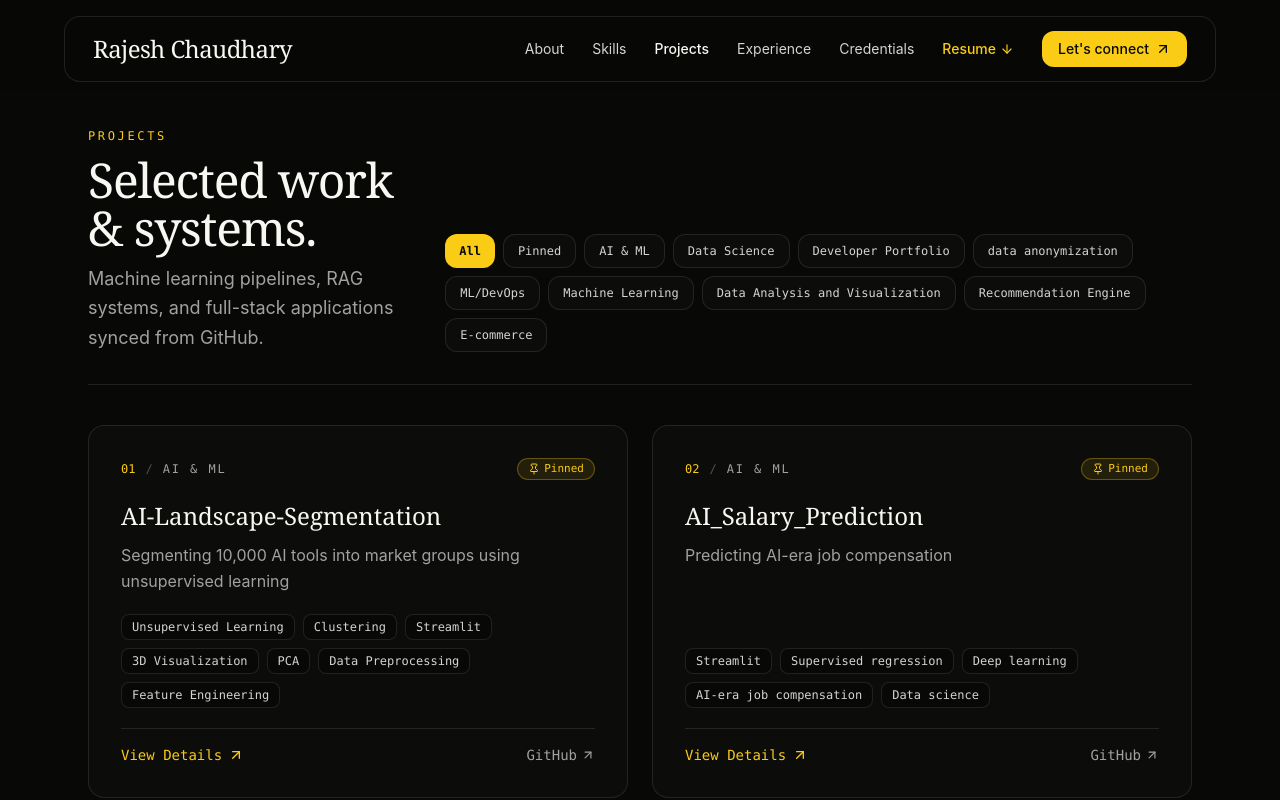
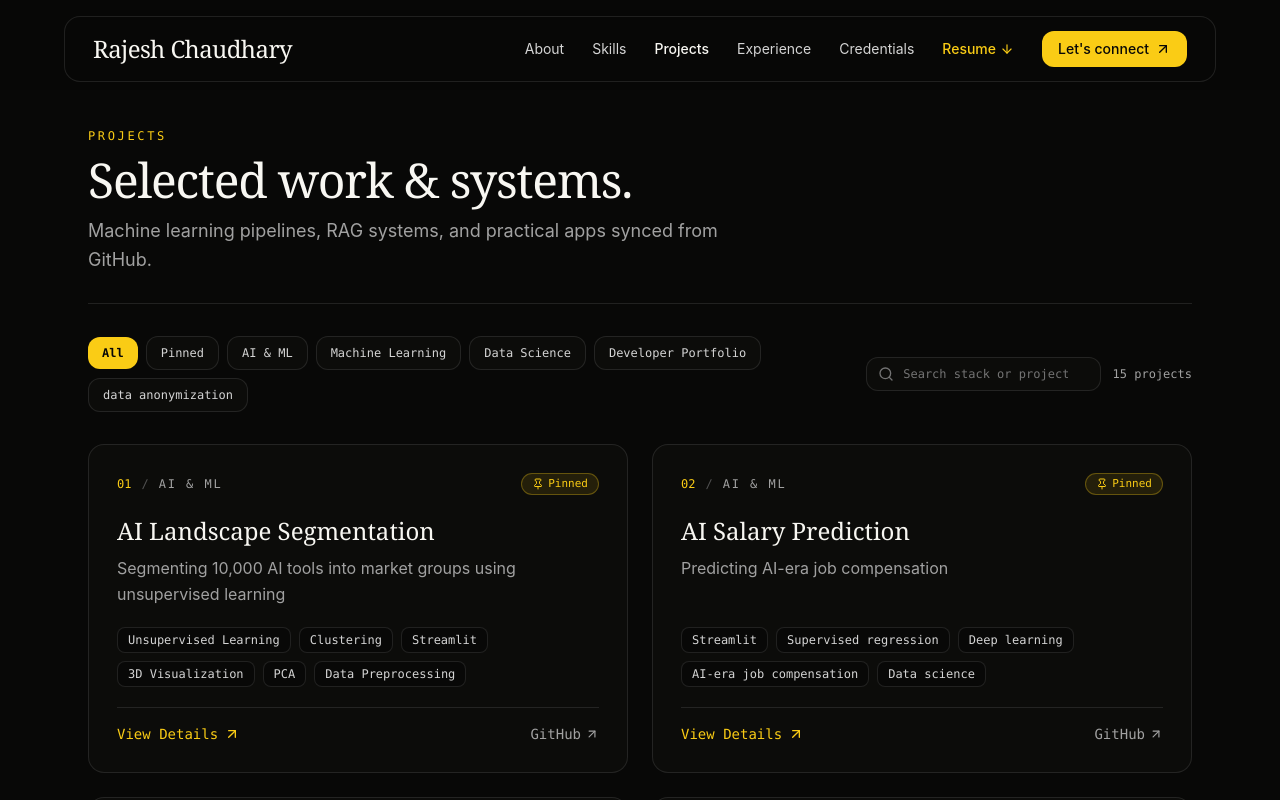
Before and after one commit to rajeshchauhdary/Portfolio, a React (Vite) app: page /projects in a window 1280 px wide. Shown: the top 800 px of the page. Built offline with nearby package versions, Linux system fonts and the light colour scheme.

Commit message:
style: improve Projects header, clean filters, search, and card typography

```diff
--- a/src/pages/Projects.jsx
+++ b/src/pages/Projects.jsx
@@ -1,28 +1,57 @@
 import React, { useMemo, useState } from 'react';
 import { Link } from 'react-router-dom';
 import { projectsData } from '../data/projectsData';
-import { ArrowUpRight, Pin } from 'lucide-react';
+import { ArrowUpRight, Pin, Search, X } from 'lucide-react';
+
+function formatTitle(name = '') {
+  return name.replace(/[-_]+/g, ' ').trim();
+}
 
 export default function Projects() {
   const [selectedFilter, setSelectedFilter] = useState('All');
+  const [query, setQuery] = useState('');
 
-  const filters = useMemo(() => {
-    const categories = Array.from(
-      new Set(projectsData.map((p) => p.category).filter(Boolean))
-    );
-    return ['All', 'Pinned', ...categories];
+  const topCategories = useMemo(() => {
+    const counts = new Map();
+    for (const p of projectsData) {
+      if (!p.category) continue;
+      counts.set(p.category, (counts.get(p.category) || 0) + 1);
+    }
+    return [...counts.entries()]
+      .sort((a, b) => b[1] - a[1])
+      .slice(0, 5)
+      .map(([cat]) => cat);
   }, []);
 
+  const filters = ['All', 'Pinned', ...topCategories];
+
   const filteredProjects = useMemo(() => {
-    if (selectedFilter === 'All') return projectsData;
-    if (selectedFilter === 'Pinned') return projectsData.filter((p) => p.pinned);
-    return projectsData.filter((p) => p.category === selectedFilter);
-  }, [selectedFilter]);
+    const q = query.trim().toLowerCase();
+    return projectsData.filter((p) => {
+      const matchesFilter =
+        selectedFilter === 'All' ||
+        (selectedFilter === 'Pinned' && p.pinned) ||
+        p.category === selectedFilter;
+
+      if (!matchesFilter) return false;
+      if (!q) return true;
+
+      const haystack = [
+        p.name,
+        p.category,
+        p.shortDesc,
+        ...(p.tags || []),
+      ]
+        .join(' ')
+        .toLowerCase();
+
+      return haystack.includes(q);
+    });
+  }, [selectedFilter, query]);
 
   return (
-    <div className="max-w-6xl mx-auto px-4 sm:px-6 pt-8 pb-16 space-y-10">
-      <div className="flex flex-col lg:flex-row lg:items-end justify-between gap-6 border-b border-white/10 pb-8">
-        <div className="space-y-3">
+    <div className="max-w-6xl mx-auto px-4 sm:px-6 pt-8 pb-16 space-y-8">
+      <div className="space-y-3 border-b border-white/10 pb-7">
         <span className="inline-block text-xs font-mono text-[#FACC15] uppercase tracking-[0.22em]">
           PROJECTS
         </span>
@@ -30,11 +59,12 @@ export default function Projects() {
           Selected work &amp; systems.
         </h1>
         <p className="text-neutral-400 text-base sm:text-lg max-w-2xl leading-relaxed">
-            Machine learning pipelines, RAG systems, and full-stack applications synced from GitHub.
+          Machine learning pipelines, RAG systems, and practical apps synced from GitHub.
         </p>
       </div>
 
-        <div className="flex flex-wrap gap-2">
+      <div className="flex flex-col md:flex-row md:items-center justify-between gap-4">
+        <div className="flex flex-wrap items-center gap-2">
           {filters.map((filter) => {
             const active = selectedFilter === filter;
             return (
@@ -53,22 +83,68 @@ export default function Projects() {
             );
           })}
         </div>
+
+        <div className="flex items-center gap-3">
+          <div className="relative flex-1 md:w-64">
+            <Search className="w-4 h-4 text-neutral-500 absolute left-3 top-1/2 -translate-y-1/2 pointer-events-none" />
+            <input
+              type="text"
+              value={query}
+              onChange={(e) => setQuery(e.target.value)}
+              placeholder="Search stack or project..."
+              className="w-full rounded-xl border border-white/10 bg-[#0C0C0A] pl-9 pr-8 py-2 text-xs font-mono text-[#F8F7F2] placeholder:text-neutral-500 focus:outline-none focus:border-[#FACC15]/60"
+            />
+            {query && (
+              <button
+                type="button"
+                onClick={() => setQuery('')}
+                aria-label="Clear search"
+                className="text-neutral-500 hover:text-[#F8F7F2] absolute right-2.5 top-1/2 -translate-y-1/2"
+              >
+                <X className="w-3.5 h-3.5" />
+              </button>
+            )}
           </div>
 
+          <span className="text-xs font-mono text-neutral-400 shrink-0">
+            {filteredProjects.length} {filteredProjects.length === 1 ? 'project' : 'projects'}
+          </span>
+        </div>
+      </div>
+
+      {filteredProjects.length === 0 ? (
+        <div className="rounded-2xl border border-white/10 bg-[#0C0C0A] p-10 text-center space-y-3">
+          <p className="text-neutral-300 font-serif text-xl">No matching projects found.</p>
+          <p className="text-sm text-neutral-400">
+            Try clearing your search or switching back to All.
+          </p>
+          <button
+            type="button"
+            onClick={() => {
+              setSelectedFilter('All');
+              setQuery('');
+            }}
+            className="mt-2 inline-flex items-center rounded-xl bg-[#FACC15] text-[#080807] font-mono text-xs font-semibold px-4 py-2"
+          >
+            Reset filters
+          </button>
+        </div>
+      ) : (
         <div className="grid grid-cols-1 md:grid-cols-2 gap-6 items-stretch">
           {filteredProjects.map((proj, index) => {
             const num = String(index + 1).padStart(2, '0');
+            const tags = (proj.tags || []).slice(0, 6);
             return (
               <article
                 key={proj.id}
-              className="group h-full flex flex-col rounded-2xl border border-white/10 bg-[#0C0C0A] p-6 sm:p-8 space-y-5 hover:border-[#FACC15]/50 transition-colors"
+                className="group h-full flex flex-col rounded-2xl border border-white/10 bg-[#0C0C0A] p-6 sm:p-7 space-y-5 hover:border-[#FACC15]/50 transition-colors"
               >
                 <div className="flex items-center justify-between gap-3">
                   <div className="flex items-center gap-2.5 text-xs font-mono">
                     <span className="text-[#FACC15]">{num}</span>
                     <span className="text-neutral-600">/</span>
                     <span className="text-neutral-400 uppercase tracking-[0.16em]">
-                    {proj.category}
+                      {proj.category || 'Project'}
                     </span>
                   </div>
 
@@ -80,10 +156,10 @@ export default function Projects() {
                   )}
                 </div>
 
-              <div className="space-y-2.5 flex-1">
+                <div className="space-y-2 flex-1">
                   <Link to={`/projects/${proj.id}`} className="block">
                     <h2 className="text-xl sm:text-2xl font-serif text-[#F8F7F2] group-hover:text-[#FACC15] transition-colors">
-                    {proj.name}
+                      {formatTitle(proj.name)}
                     </h2>
                   </Link>
                   <p className="text-sm sm:text-base text-neutral-400 leading-relaxed">
@@ -92,7 +168,7 @@ export default function Projects() {
                 </div>
 
                 <div className="flex flex-wrap gap-2">
-                {proj.tags.map((tag, tIdx) => (
+                  {tags.map((tag, tIdx) => (
                     <span
                       key={tIdx}
                       className="rounded-lg border border-white/10 bg-[#080807] px-2.5 py-1 text-xs font-mono text-neutral-300"
@@ -127,6 +203,7 @@ export default function Projects() {
             );
           })}
         </div>
+      )}
     </div>
   );
 }
```
Lines whose indentation alone changed are shown as unchanged.
